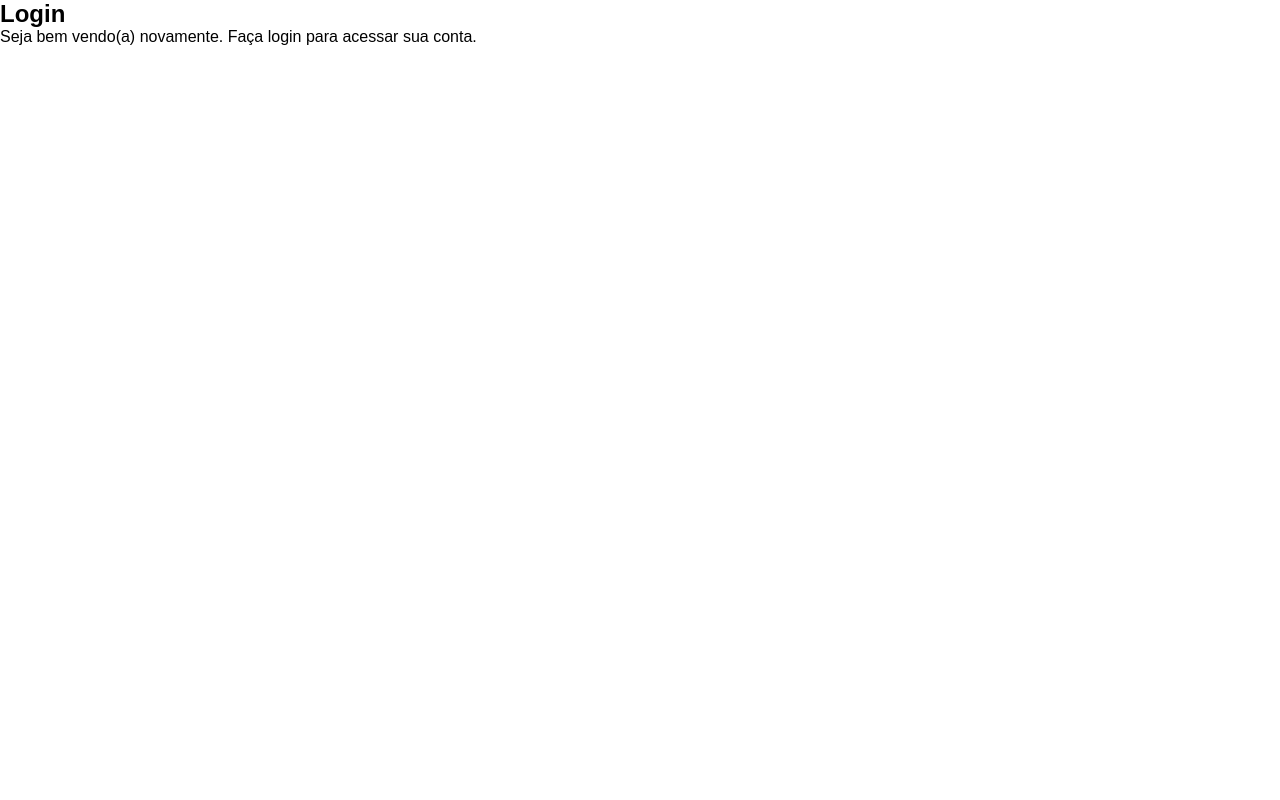
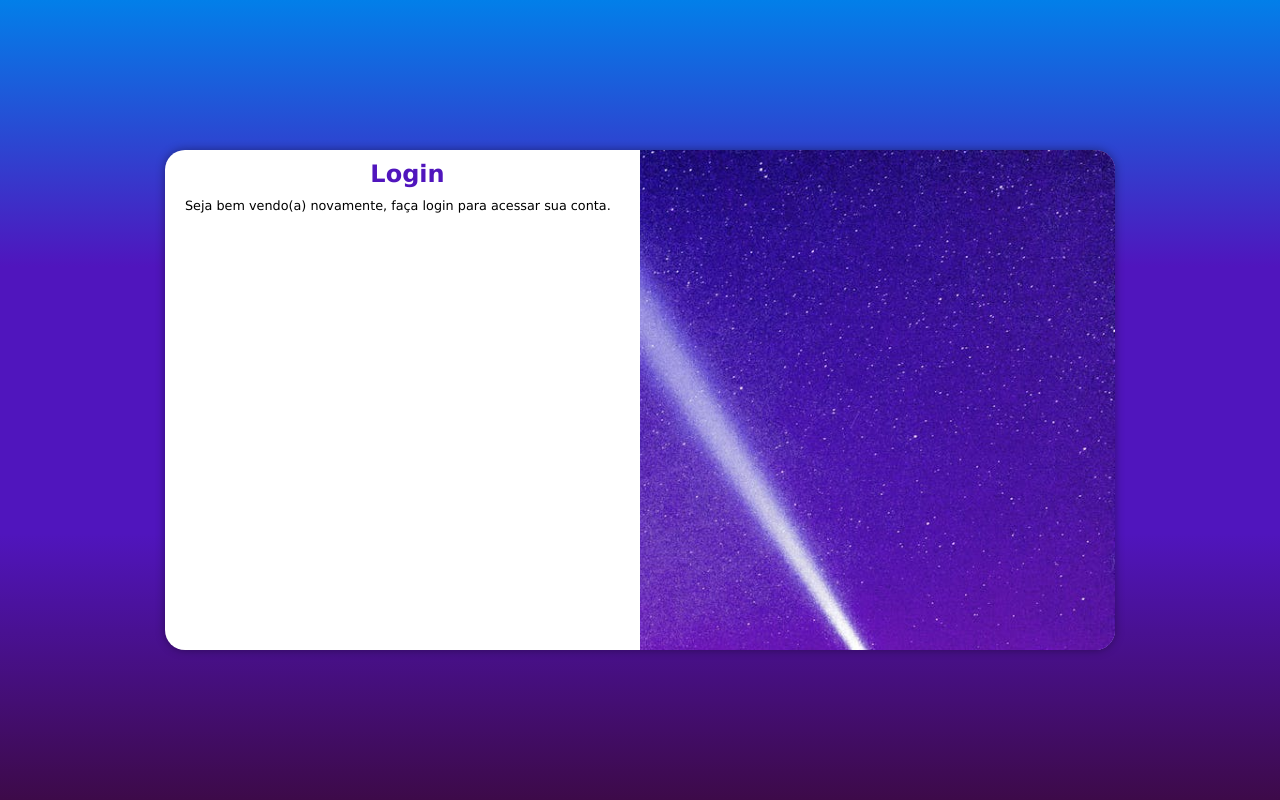
Before and after one commit to DHstation/projeto-login, a plain HTML site: page index.html in a window 1280 px wide. Drawn offline with Linux system fonts and the light colour scheme.

Commit message:
media query para outras telas

```diff
--- /dev/null
+++ b/estilos/media-query.css
@@ -0,0 +1,67 @@
+@charset "UTF-8";
+
+@media screen and (min-width: 768px) and (max-width: 992px) {
+  body {
+    background-image: linear-gradient(to top, #3d0a49, #5015bd, #5015bd, #027fe9);
+  }
+
+  section#login {
+    width: 90vw;
+  }
+
+  section#login > div#imagem {
+    float: left;
+    width: 30vw;
+    height: 100vh;
+    background-position: left center;
+  }
+
+  section#login > div#formlario {
+    float: right;
+    width: 70vw;
+  }
+}
+
+@media screen and (min-width: 992px) and (max-width: 1200px) {
+  body {
+    background-image: linear-gradient(to top, #3d0a49, #5015bd, #5015bd, #027fe9);
+  }
+
+  section#login {
+    width: 950px;
+  }
+
+  section#login > div#imagem {
+    float: left;
+    width: 50%;
+    height: 100vh;
+    background-position: left center;
+  }
+
+  section#login > div#formlario {
+    float: right;
+    width: 50%;
+  }
+}
+
+@media screen and (min-width: 1200px) {
+  body {
+    background-image: linear-gradient(to top, #3d0a49, #5015bd, #5015bd, #027fe9);
+  }
+
+  section#login {
+    width: 950px;
+  }
+
+  section#login > div#imagem {
+    float: right;
+    width: 50%;
+    height: 100vh;
+    background-position: right center;
+  }
+
+  section#login > div#formlario {
+    float: left;
+    width: 50%;
+  }
+}
--- a/estilos/style.css
+++ b/estilos/style.css
@@ -2,13 +2,72 @@
 
 /*
   Paleta de cores
-  verde: #67be9b
-  verde-claro: #95d0b8
-  amarelo-claro: #fcfcd7
+  roxo: #3d0a49
+  azul: #5015bd
+  azul-claro: #027fe9
 */
+:root {
+  --roxo: #3d0a49;
+  --azul: #5015bd;
+  --azul-claro: #027fe9
+}
 
 *{
-  font-family: Arial, Helvetica, sans-serif;
+  font-family:Verdana, Geneva, Tahoma, sans-serif;
   margin: 0px;
   padding: 0px;
+  box-sizing: border-box;
 }
+
+body, html {
+  background-color: var(--azul);
+  height: 100vh;
+  width: 100vw;
+}
+
+main {
+  position: relative;
+  height: 100vh;
+  width: 100vw;
+}
+
+section#login {
+  position: absolute;
+  top: 50%;
+  left: 50%;
+  transform: translate(-50%, -50%);
+  overflow: hidden;
+  background-color: white;
+  width: 250px;
+  height: 500px;
+  border-radius: 20px;
+  box-shadow: 0px 0px 10px rgba(0, 0, 0, 0.395);
+  transition: width 0.3s, height 0.3s;
+  transition-timing-function: ease;
+}
+
+section#login > div#imagem {
+  display: block;
+  background: var(--azul) url(../imagens/pexels-felixmittermeier-957040.jpg);
+  background-size: cover;
+  background-repeat: no-repeat;
+  background-position: center center;
+  height: 200px;
+}
+
+section#login > div#formulario {
+  display: block;
+  padding: 10px;
+}
+
+section#login > div#formulario > h1 {
+  color: var(--azul);
+  text-align: center;
+  padding-bottom: 10px;
+}
+
+section#login > div#formulario > p {
+  text-align: justify;
+  text-indent: 10px;
+  font-size: 0.8em;
+}
--- a/index.html
+++ b/index.html
@@ -5,16 +5,17 @@
   <meta name="viewport" content="width=device-width, initial-scale=1.0">
   <title>Projeto login</title>
   <link rel="stylesheet" href="estilos/style.css">
+  <link rel="stylesheet" href="estilos/media-query.css">
 </head>
 <body>
   <main>
     <section id="login">
       <div id="imagem">
-
+      <!---Imagem no css-->
       </div>
       <div id="formulario">
         <h1>Login</h1>
-        <p>Seja bem vendo(a) novamente. Faça login para acessar sua conta.</p>
+        <p>Seja bem vendo(a) novamente, faça login para acessar sua conta.</p>
         <form action="login.php" method="post">
 
         </form>
```
Also changed, not shown: imagens/pexels-felixmittermeier-957040.jpg (added), imagens/pexels-ron-lach-9586529.jpg (deleted).
